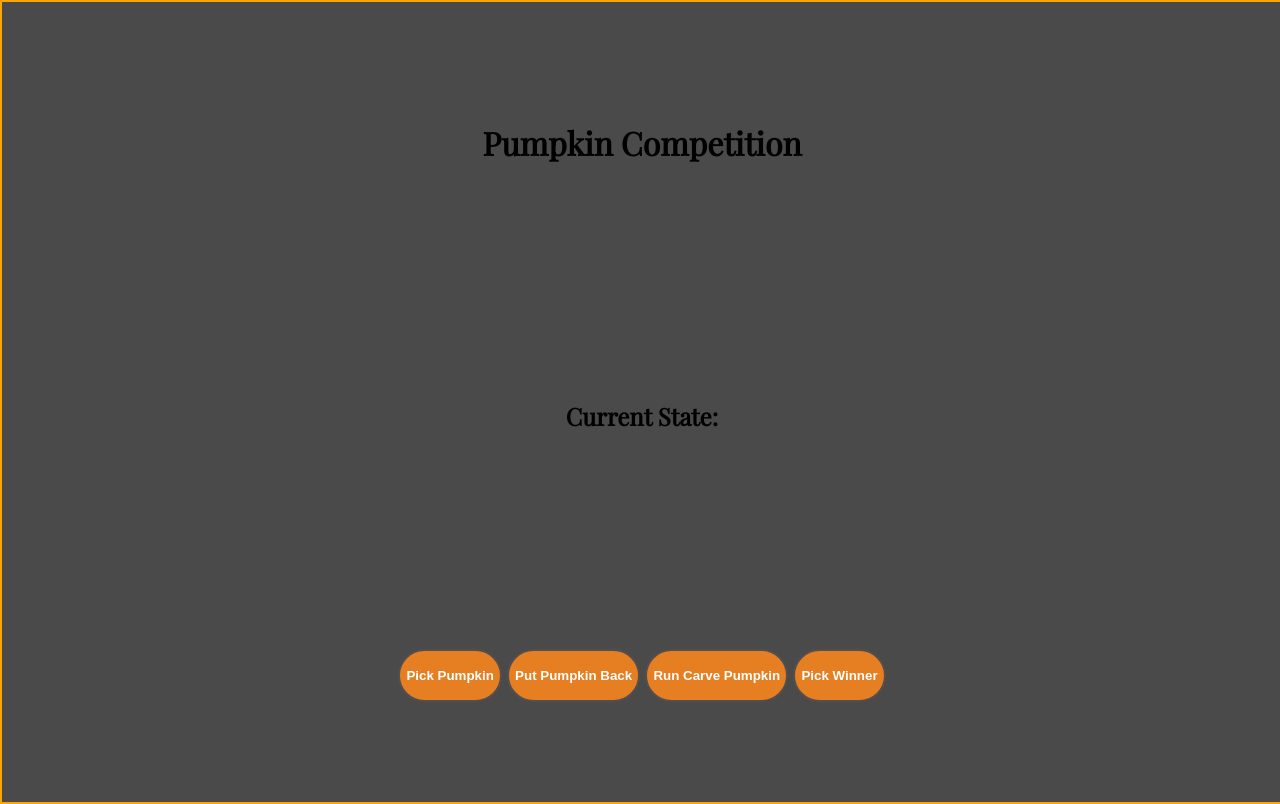
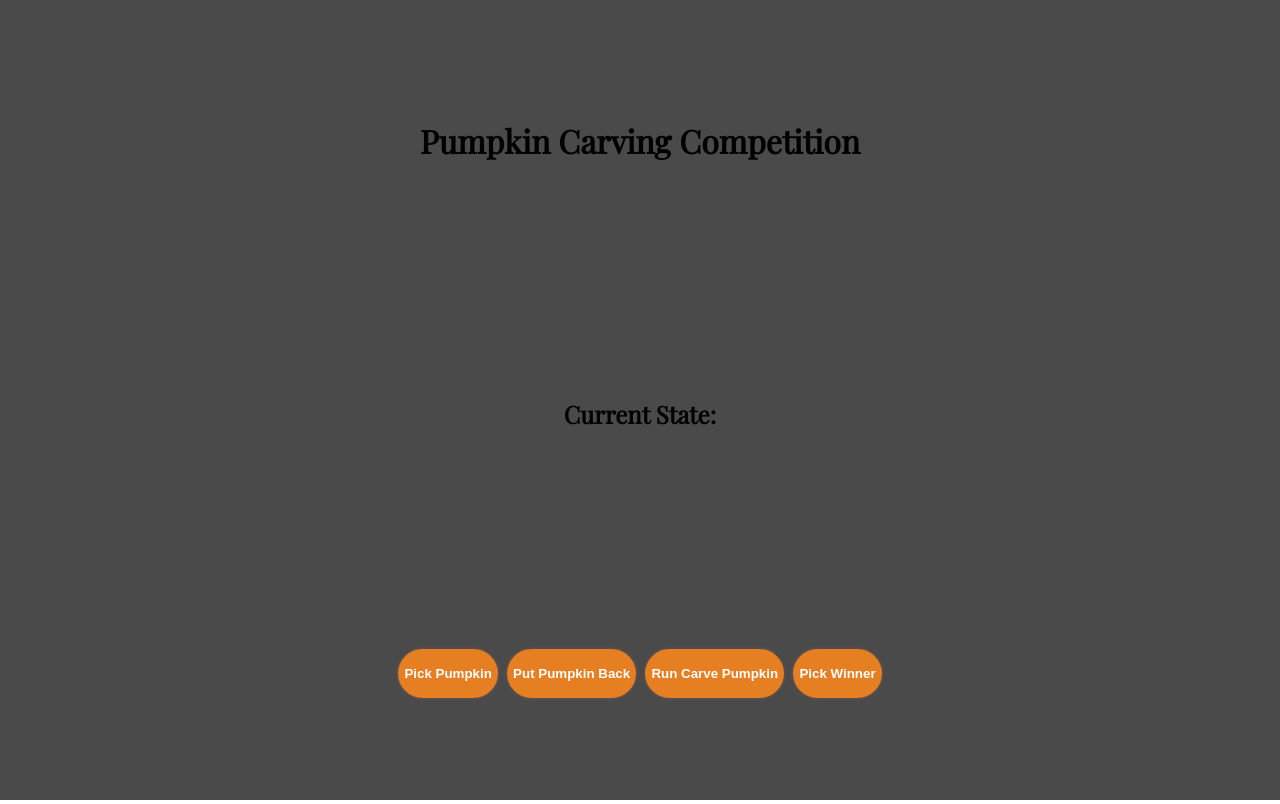
Before and after one commit to sandtomb/pumpkin-time, a Vue app: page / in a window 1280 px wide. Built offline with nearby package versions, Linux system fonts and the light colour scheme.

Commit message:
more changes

```diff
--- a/src/App.vue
+++ b/src/App.vue
@@ -1,7 +1,7 @@
 <template>
   <div id="pumpkin-competition-wrapper">
     <div id="title-wrapper">
-      <h1>Pumpkin Competition</h1>
+      <h1>Pumpkin Carving Competition</h1>
     </div>
     <div id="state-display-wrapper">
       <h2>Current State: </h2>
@@ -259,7 +259,6 @@ export default {
 
 <style scoped>
   #pumpkin-competition-wrapper{
-    border: 2px solid orange;
     display: flex;
     height: 100vh;
     width: 100%;
@@ -354,4 +353,14 @@ export default {
     border-radius: 50%;
   }
 
+  #button-wrapper {
+    display: flex;
+    justify-content: center;
+  }
+
+  #title-wrapper {
+    display: flex;
+    justify-content: center;
+  }
+
 </style>
```
